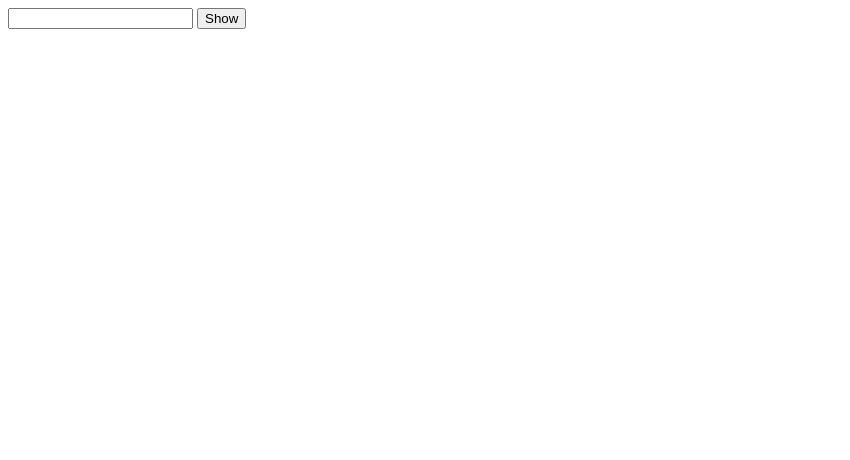
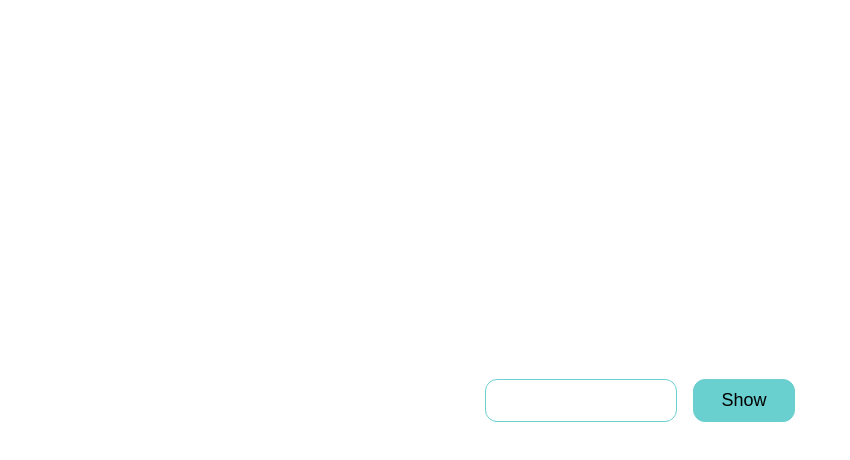
Before and after one commit to sondos-saad/ShowPassword-js, a plain HTML site: page index.html in a window 1280 px wide. Shown: the whole page, without its empty margins (0-850 px from the left). Drawn offline with Linux system fonts and the light colour scheme.

Commit message:
add style

```diff
--- a/index.html
+++ b/index.html
@@ -5,6 +5,7 @@
     <meta http-equiv="X-UA-Compatible" content="IE=edge">
     <meta name="viewport" content="width=device-width, initial-scale=1.0">
     <title>Toggle Show Password</title>
+    <link rel="stylesheet" href="style.css">
 </head>
 <body>
     <input type="password" id="input">
--- /dev/null
+++ b/style.css
@@ -0,0 +1,36 @@
+* {
+  padding: 0;
+  margin: 0;
+  box-sizing: border-box;
+}
+body {
+  display: flex;
+  justify-content: center;
+  align-items: center;
+  gap: 1rem;
+  height: 100vh;
+}
+#input {
+  outline: none;
+  padding: 10px;
+  border-radius: 12px;
+  width: 15%;
+  font-size: 18px;
+  border: 1px solid rgb(105, 207, 207);
+}
+#btn {
+  width: 8%;
+  padding: 10px;
+  border-radius: 12px;
+  border: 1px solid rgb(105, 207, 207);
+  font-size: 18px;
+  background-color: rgb(105, 207, 207);
+  outline: none;
+  cursor: pointer;
+}
+#btn:hover {
+  transition: 0.3s;
+  background-color: rgb(1, 46, 46);
+  color: white;
+  border: 1px solid rgb(1, 46, 46);
+}
```
